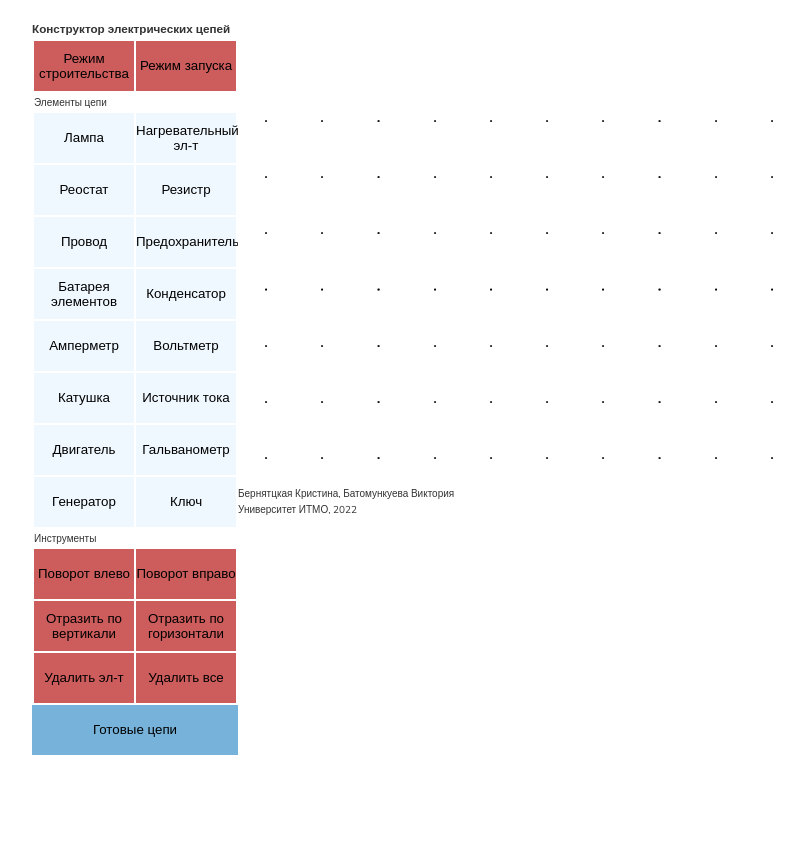
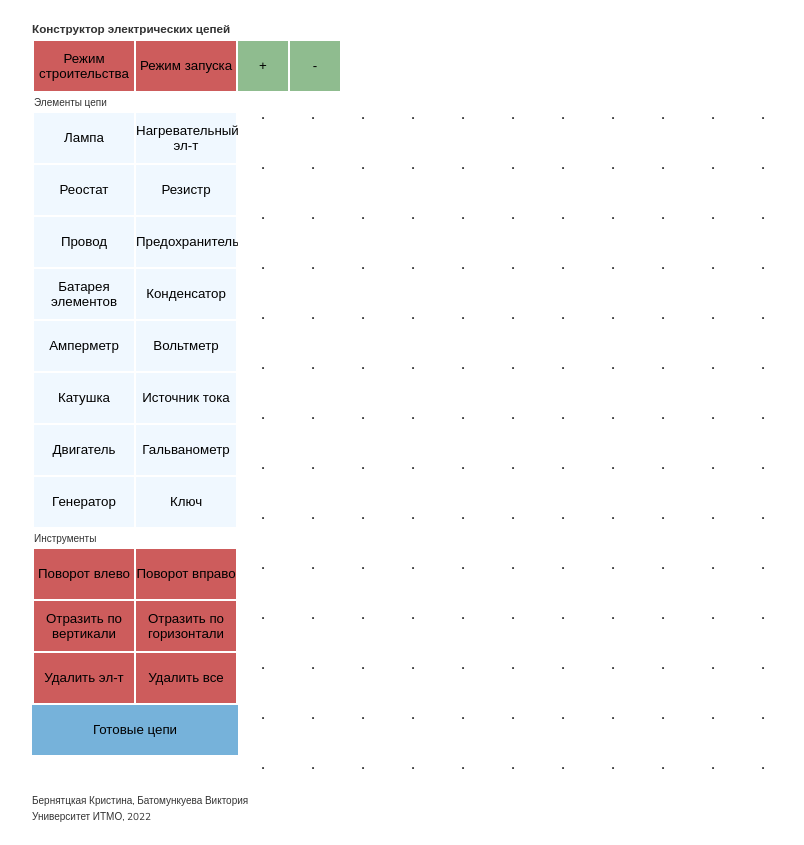
Before and after one commit to themyav/circuits_constructor, a plain HTML site: page index.html in a window 1280 px wide. Shown: the whole page, without its empty margins (224-1028 px from the left). Before the commit the page ends 800 px from the top, so only its background shows below. Drawn offline with nearby package versions, Linux system fonts and the light colour scheme.

Commit message:
Добавлены полосы прокрутки

```diff
--- a/css/main.css
+++ b/css/main.css
@@ -68,13 +68,16 @@ button:hover{
 
 .gallery {
     display: grid;
-    grid-template-columns: repeat(10, 1fr);
+    grid-template-columns: repeat(50, 1fr);
     grid-gap: 0;
+    max-height: 700px;
+    overflow-y: scroll;
+    overflow-x: scroll;
 }
 
 .gallery__img {
-    width: 100%;
-    height: 100%;
+    width: 50px;
+    height: 50px;
     object-fit: cover;
     display: block;
 }
@@ -143,6 +146,13 @@ button:hover{
 
 .show_circuits {display: block;}
 
+/*
+Кнопки масштабирование
+ */
+button[id*="scale"]{
+    background-color: darkseagreen;
+    width: 50px;
+}
 
 
 /* Для выпадающего меню с проводами */
--- a/index.html
+++ b/index.html
@@ -27,6 +27,8 @@
             <tr>
                 <td><button onclick="switchMode('workingMode', 'buildingMode')">Режим строительства</button></td>
                 <td><button onclick="switchMode('buildingMode', 'workingMode')">Режим запуска</button></td>
+                <td><button id="scale_plus">+</button></td>
+                <td><button id="scale_minus">-</button></td>
             </tr>
         </table>
 
--- a/js/workspaceCreator.js
+++ b/js/workspaceCreator.js
@@ -1,5 +1,5 @@
-let M = 10
-let N = 7
+let M = 50 //you should put this value to repeat function in css
+let N = 50
 const WORK = 'workingMode'
 const BUILD = 'buildingMode'
 let MODE = BUILD
```
